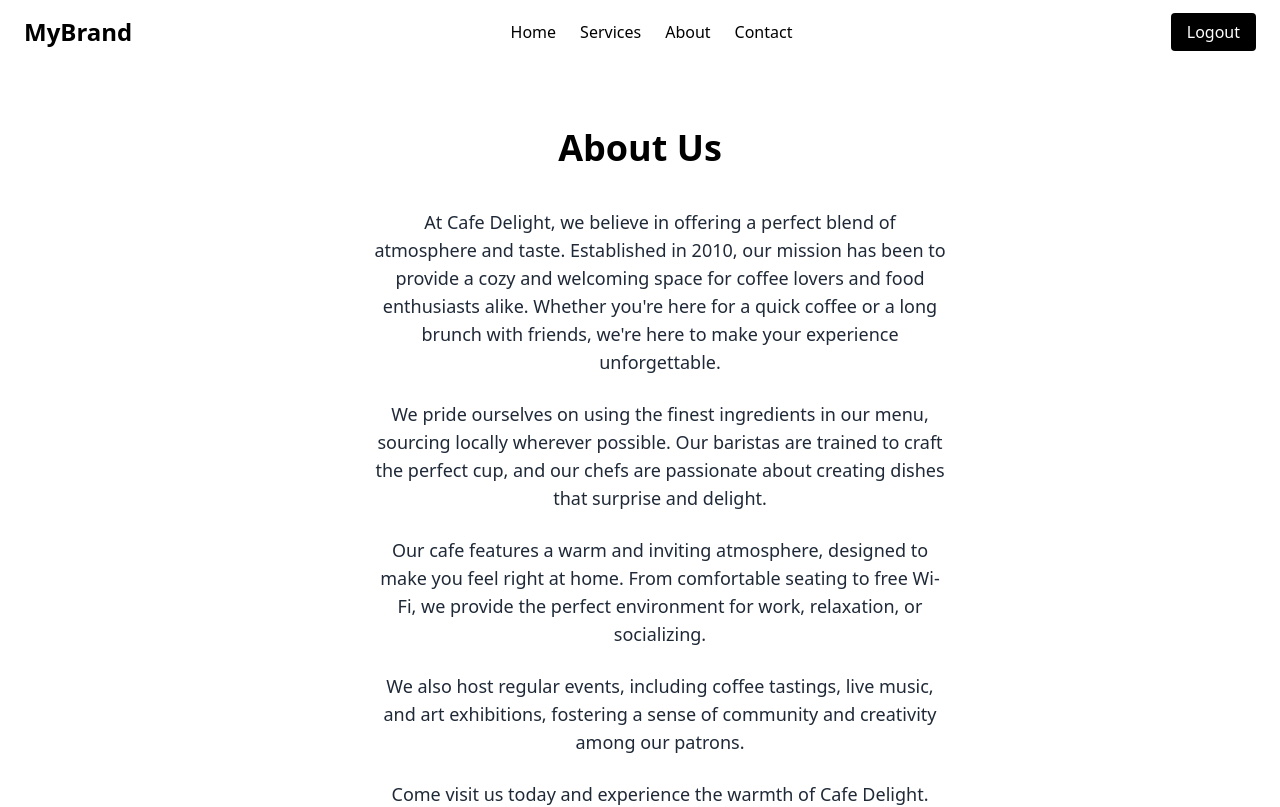
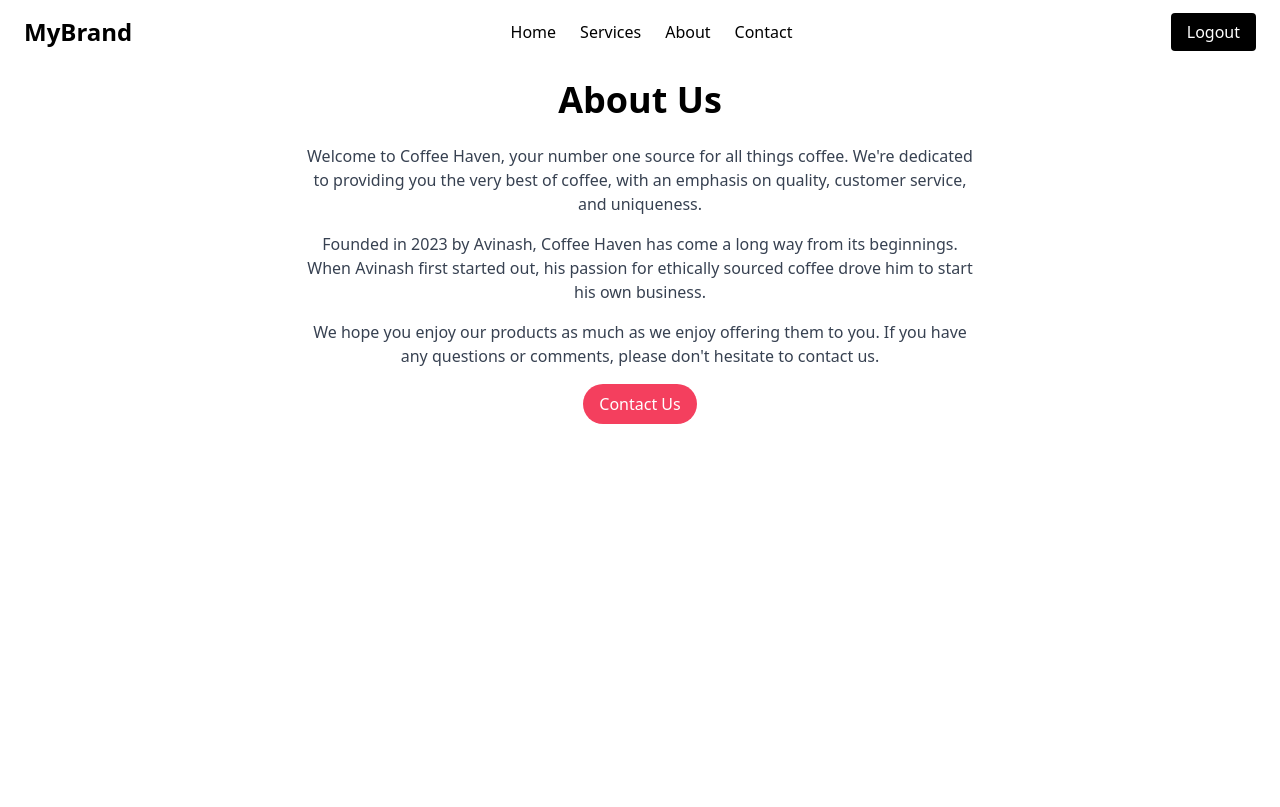
Before and after one commit to AvinashMarkad/Next-Js, a Next.js app in the folder my-app/: page /about in a window 1280 px wide. Shown: the top 807 px of the page. Built offline with nearby package versions, Linux system fonts and the light colour scheme.

Commit message:
change theam with Rose

```diff
--- a/my-app/src/app/about/page.tsx
+++ b/my-app/src/app/about/page.tsx
@@ -1,34 +1,28 @@
-export const metadata = {
-    title: 'About',
-    description: 'Generated by next app',
-  }
+// pages/about.js
+import Head from 'next/head';
 
 export default function About() {
     return (
-        <>
-            <section className="container mx-auto py-16 px-6 text-center">
-                <h2 className="text-4xl font-bold text-black mb-10">About Us</h2>
-                <div className="flex flex-col md:flex-row items-center justify-center">
-
-                    <div className="md:w-1/2 md:pl-10">
-                        <p className="text-gray-800 text-lg mb-6">
-                            At Cafe Delight, we believe in offering a perfect blend of atmosphere and taste. Established in 2010, our mission has been to provide a cozy and welcoming space for coffee lovers and food enthusiasts alike. Whether you're here for a quick coffee or a long brunch with friends, we're here to make your experience unforgettable.
-                        </p>
-                        <p className="text-gray-800 text-lg mb-6">
-                            We pride ourselves on using the finest ingredients in our menu, sourcing locally wherever possible. Our baristas are trained to craft the perfect cup, and our chefs are passionate about creating dishes that surprise and delight.
-                        </p>
-                        <p className="text-gray-800 text-lg mb-6">
-                            Our cafe features a warm and inviting atmosphere, designed to make you feel right at home. From comfortable seating to free Wi-Fi, we provide the perfect environment for work, relaxation, or socializing.
-                        </p>
-                        <p className="text-gray-800 text-lg mb-6">
-                            We also host regular events, including coffee tastings, live music, and art exhibitions, fostering a sense of community and creativity among our patrons.
-                        </p>
-                        <p className="text-gray-800 text-lg">
-                            Come visit us today and experience the warmth of Cafe Delight. We’re more than just a café – we’re a community hub where stories are shared over delicious food and drinks.
-                        </p>
-                    </div>
-                </div>
-            </section>
-        </>
+        <div className="bg-white min-h-screen p-4">
+            <Head>
+                <title>About Us - Coffee Haven</title>
+                <link rel="icon" href="/favicon.ico" />
+            </Head>
+            <main className="container mx-auto max-w-2xl text-center">
+                <h1 className="text-4xl font-bold mb-6">About Us</h1>
+                <p className="text-gray-700 mb-4">
+                    Welcome to Coffee Haven, your number one source for all things coffee. We're dedicated to providing you the very best of coffee, with an emphasis on quality, customer service, and uniqueness.
+                </p>
+                <p className="text-gray-700 mb-4">
+                    Founded in 2023 by Avinash, Coffee Haven has come a long way from its beginnings. When Avinash first started out, his passion for ethically sourced coffee drove him to start his own business.
+                </p>
+                <p className="text-gray-700 mb-4">
+                    We hope you enjoy our products as much as we enjoy offering them to you. If you have any questions or comments, please don't hesitate to contact us.
+                </p>
+                <button className="bg-rose-500 text-white py-2 px-4 rounded-full hover:bg-rose-700">
+                    Contact Us
+                </button>
+            </main>
+        </div>
     );
 }
--- a/my-app/src/app/page.tsx
+++ b/my-app/src/app/page.tsx
@@ -1,3 +1,62 @@
+// import Link from "next/link";
+
+// export const metadata = {
+//   title: "Home",
+//   description: "Generated by next app",
+// };
+
+// export default function Home() {
+//   return (
+//     <>
+//       <section className="container mx-auto py-16 text-center h-full bg-white text-black">
+//         <h2 className="text-4xl font-bold mb-6">Welcome to Cafe Delight</h2>
+//         <p className="text-lg mb-8">
+//           The perfect place to unwind with a cup of coffee and a delicious meal.
+//         </p>
+//         <Link
+//           href="/menu"
+//           className="bg-black text-white py-3 px-6 rounded hover:bg-gray-700"
+//         >
+//           Explore Our Menu
+//         </Link>
+//       </section>
+
+//       <section className="bg-gray-100 py-16">
+//         <div className="container mx-auto text-center">
+//           <h3 className="text-3xl font-bold mb-10 text-black">
+//             Our Specialties
+//           </h3>
+//           <div className="grid grid-cols-1 md:grid-cols-3 gap-8">
+//             <div className="bg-white p-6 rounded-lg shadow-md">
+//               <h4 className="text-2xl font-bold mb-4 text-black">Cappuccino</h4>
+//               <p className="text-gray-700">
+//                 Rich and creamy coffee with a velvety finish.
+//               </p>
+//             </div>
+
+//             <div className="bg-white p-6 rounded-lg shadow-md">
+//               <h4 className="text-2xl font-bold mb-4 text-black">
+//                 Blueberry Pancakes
+//               </h4>
+//               <p className="text-gray-700">
+//                 Fluffy pancakes loaded with fresh blueberries.
+//               </p>
+//             </div>
+
+//             <div className="bg-white p-6 rounded-lg shadow-md">
+//               <h4 className="text-2xl font-bold mb-4 text-black">
+//                 Avocado Toast
+//               </h4>
+//               <p className="text-gray-700">
+//                 Crispy toast with creamy avocado and seasonings.
+//               </p>
+//             </div>
+//           </div>
+//         </div>
+//       </section>
+//     </>
+//   );
+// }
 import Link from "next/link";
 
 export const metadata = {
@@ -15,7 +74,7 @@ export default function Home() {
         </p>
         <Link
           href="/menu"
-          className="bg-black text-white py-3 px-6 rounded hover:bg-gray-700"
+          className="bg-rose-500 text-white py-3 px-6 rounded-[1rem] hover:bg-rose-700"
         >
           Explore Our Menu
         </Link>
@@ -27,14 +86,14 @@ export default function Home() {
             Our Specialties
           </h3>
           <div className="grid grid-cols-1 md:grid-cols-3 gap-8">
-            <div className="bg-white p-6 rounded-lg shadow-md">
+            <div className="bg-white p-6 rounded-[1rem] shadow-md">
               <h4 className="text-2xl font-bold mb-4 text-black">Cappuccino</h4>
               <p className="text-gray-700">
                 Rich and creamy coffee with a velvety finish.
               </p>
             </div>
 
-            <div className="bg-white p-6 rounded-lg shadow-md">
+            <div className="bg-white p-6 rounded-[1rem] shadow-md">
               <h4 className="text-2xl font-bold mb-4 text-black">
                 Blueberry Pancakes
               </h4>
@@ -43,7 +102,7 @@ export default function Home() {
               </p>
             </div>
 
-            <div className="bg-white p-6 rounded-lg shadow-md">
+            <div className="bg-white p-6 rounded-[1rem] shadow-md">
               <h4 className="text-2xl font-bold mb-4 text-black">
                 Avocado Toast
               </h4>
--- /dev/null
+++ b/my-app/src/app/test-img-code/page.tsx
@@ -0,0 +1,80 @@
+// pages/index.js
+import Head from 'next/head';
+
+export default function Home() {
+    const restaurants = [
+        {
+            name: 'KFC',
+            description: 'Burgers, Rolls & Wraps, Fast Food',
+            rating: '4.3 stars',
+            cost: '₹ NaN FOR TWO',
+            time: 'minutes',
+            image: '/images/kfc.jpg',
+        },
+        {
+            name: 'The Belgian Waffle Co.',
+            description: 'Waffle, Desserts, Ice Cream, Beverages',
+            rating: '4.5 stars',
+            cost: '₹ NaN FOR TWO',
+            time: 'minutes',
+            image: '/images/belgian_waffle.jpg',
+        },
+        {
+            name: 'Burger King',
+            description: 'Burgers, American',
+            rating: '4.2 stars',
+            cost: '₹ NaN FOR TWO',
+            time: 'minutes',
+            image: '/images/burger_king.jpg',
+        },
+        {
+            name: 'Subway',
+            description: 'Healthy Food, Salads, Snacks, Desserts, Beverages',
+            rating: '4.3 stars',
+            cost: '₹ NaN FOR TWO',
+            time: 'minutes',
+            image: '/images/subway.jpg',
+        },
+        {
+            name: 'Kwality Walls Ice Cream and More',
+            description: 'Desserts, Ice Cream, Ice Cream Cakes',
+            rating: '4.4 stars',
+            cost: '₹ NaN FOR TWO',
+            time: 'minutes',
+            image: '/images/kwality_walls.jpg',
+        },
+        {
+            name: 'Khichdi Bar',
+            description: 'Healthy Food, Home Food, North Indian, Indian',
+            rating: '3.9 stars',
+            cost: '₹ NaN FOR TWO',
+            time: 'minutes',
+            image: '/images/khichdi_bar.jpg',
+        },
+    ];
+
+    return (
+        <div>
+            <Head>
+                <title>Food Delivery</title>
+                <link rel="icon" href="/favicon.ico" />
+            </Head>
+
+            <main className="container mx-auto p-4">
+                <h1 className="text-4xl font-bold mb-4">Food Delivery</h1>
+                <div className="grid grid-cols-1 md:grid-cols-2 lg:grid-cols-3 gap-4">
+                    {restaurants.map((restaurant, index) => (
+                        <div key={index} className="border rounded-lg p-4 shadow-lg">
+                            <img src={restaurant.image} alt={restaurant.name} className="w-full h-48 object-cover rounded-lg mb-4" />
+                            <h2 className="text-2xl font-bold">{restaurant.name}</h2>
+                            <p className="text-gray-600">{restaurant.description}</p>
+                            <p className="text-yellow-500">{restaurant.rating}</p>
+                            <p className="text-gray-600">{restaurant.cost}</p>
+                            <p className="text-gray-600">{restaurant.time}</p>
+                        </div>
+                    ))}
+                </div>
+            </main>
+        </div>
+    );
+}
```
